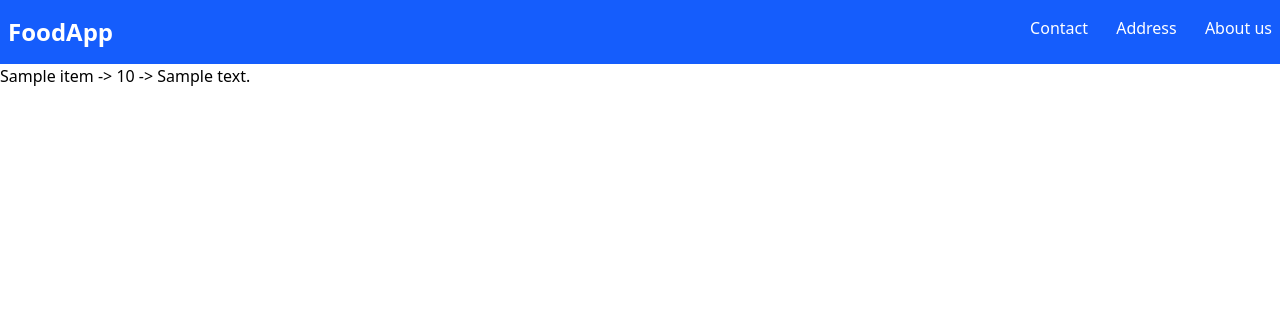
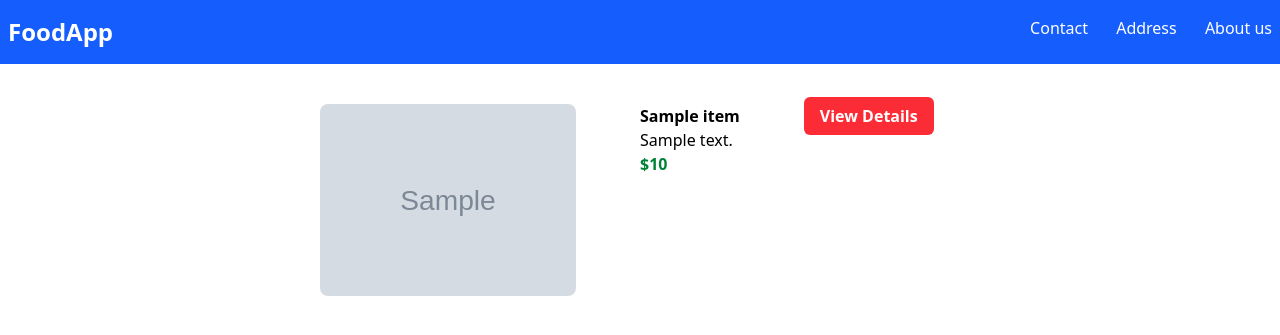
Before and after one commit to krum99/Django-masterclass-course, a Django app: page /myapp/ in a window 1280 px wide. Shown: the top 335 px of the page. Run offline with Django 5.2, Linux system fonts and the light colour scheme; tables that the repository leaves empty hold one stand-in row (values such as "Sample post"); grey boxes marked "Sample" are stand-in pictures.

Commit message:
style(index)

```diff
--- a/mysite/myapp/templates/myapp/index.html
+++ b/mysite/myapp/templates/myapp/index.html
@@ -1,11 +1,23 @@
 {% extends 'myapp/base.html' %} {% block body %}
-<ul>
+<div>
   {% for item in item_list%}
-  <li>
-    <a href="{% url 'myapp:detail' item.id %}"
-      >{{item}} -> {{item.item_price}} -> {{item.item_desc}}</a
-    >
-  </li>
+  <div class="m-10 flex w-1/2 mx-auto">
+    <div>
+      <img class="w-64 rounded-lg" src="{{item.item_image}}" alt="" />
+    </div>
+    <div class="mx-16">
+      <div class="font-bold">{{item.item_name}}</div>
+      <div>{{item.item_desc}}</div>
+      <div class="font-bold text-green-700">${{item.item_price}}</div>
+    </div>
+    <div>
+      <a
+        class="bg-red-500 text-white font-bold px-4 py-2 rounded-md"
+        href="{% url 'myapp:detail' item.id %}"
+        >View Details</a
+      >
+    </div>
+  </div>
   {%endfor%}
-</ul>
+</div>
 {% endblock %}
```
